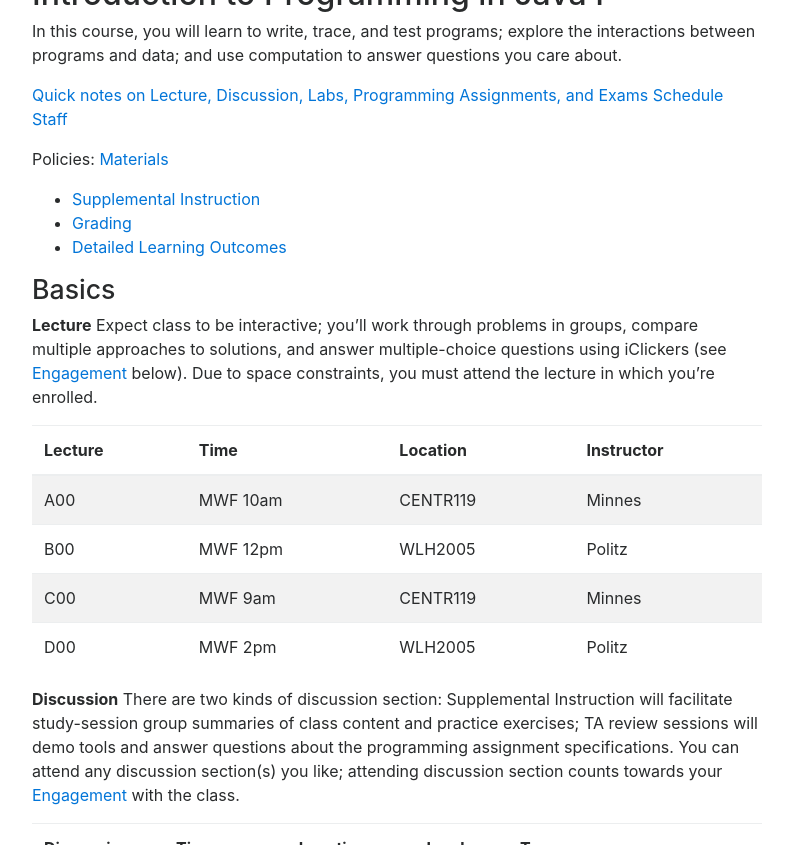
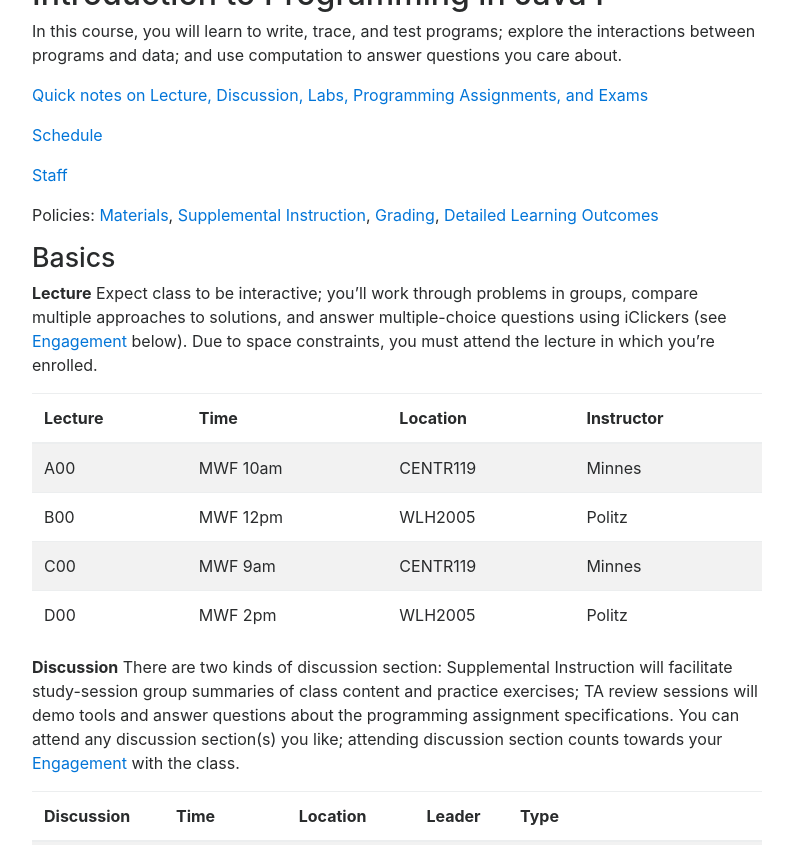
Before and after one commit to ucsd-cse8a-f18/ucsd-cse8a-f18.github.io, a Jekyll site: the page built from index.md, in a window 1280 px wide and 900 px high, scrolled down 374 px, cut to the strip 55-900 px from the top of the window. Shown: the whole strip, without its empty margins (243-1036 px from the left). Built offline with Jekyll 4.4.1, drawn with Linux system fonts in a browser that asks for light colours; nearby versions of some CDN libraries.

```diff
--- a/index.md
+++ b/index.md
@@ -11,13 +11,13 @@ the interactions between programs and data; and use computation to answer
 questions you care about.
 
 <a href="#basics">Quick notes on Lecture, Discussion, Labs, Programming Assignments, and Exams</a>
+
 <a href="#schedule">Schedule</a>
+
 <a href="#staff">Staff</a>
 
-Policies: <a href="#materials">Materials</a>
-- <a href="#si">Supplemental Instruction</a>
-- <a href="#grading">Grading</a>
-- <a href="#detailed-outcomes">Detailed Learning Outcomes</a>
+Policies: <a href="#materials">Materials</a>, <a href="#si">Supplemental Instruction</a>, <a href="#grading">Grading</a>,
+<a href="#detailed-outcomes">Detailed Learning Outcomes</a>
 
 <a id="basics"></a>
 ## Basics
```
